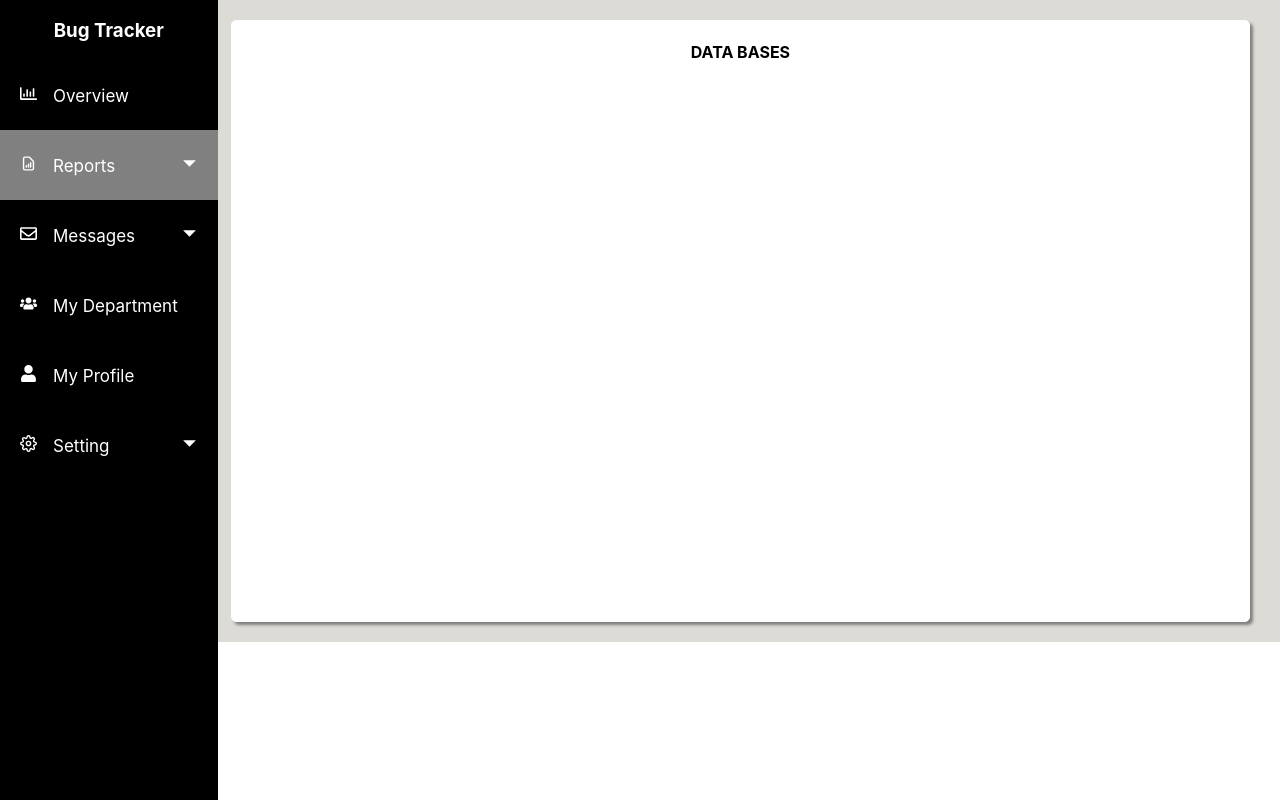
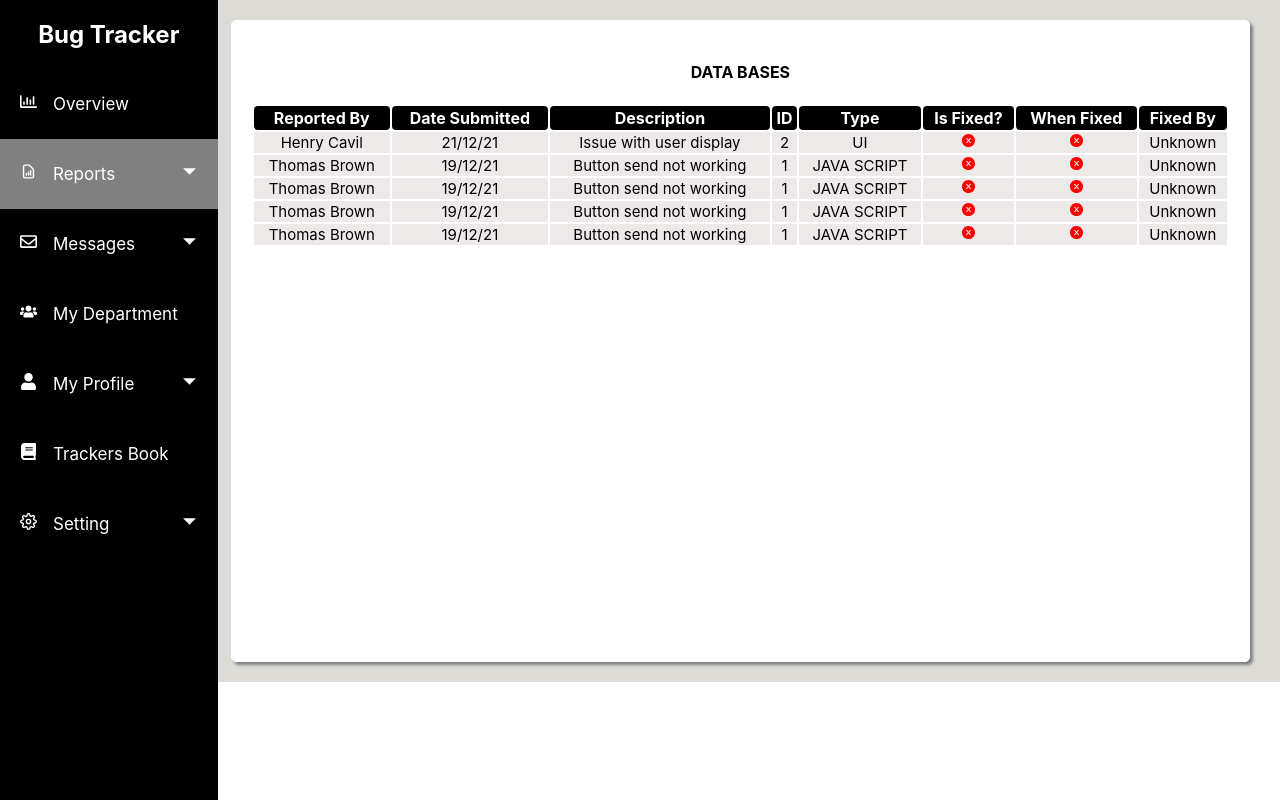
Before and after one commit to neriagoren/Trackit, a React (Create React App) app: page /reports/databases in a window 1280 px wide. Built offline with nearby package versions, Linux system fonts and the light colour scheme.

Commit message:
added Trackers Book.

```diff
--- a/src/App.css
+++ b/src/App.css
@@ -14,9 +14,11 @@
   border-radius: 5px;
   box-shadow: 3px 3px 3px grey;
   height:350px;
+  overflow-y: scroll;
 }
 
 .page {
+  padding: 20px;
   margin-left:17%;
   margin-right: 10px;
   background-color: white;
@@ -110,4 +112,5 @@ td {
 }
 
 table {
+  width: 100%;
 }
--- a/src/components/Boards/UnresolvedBugsBoard.js
+++ b/src/components/Boards/UnresolvedBugsBoard.js
@@ -39,6 +39,51 @@ function UnresolvedBugsBoard(pros) {
                     <td> <AiFillCloseCircle style={{color:"red"}}/> </td>
 
                 </tr>
+                <tr>
+                    <td>Thomas Brown</td>
+                    <td>19/12/21</td>
+                    <td>Button send not working</td>
+                    <td>1</td>
+                    <td>JAVA SCRIPT</td>
+                    <td> <AiFillCloseCircle style={{color:"red"}}/> </td>
+
+                </tr>
+                <tr>
+                    <td>Thomas Brown</td>
+                    <td>19/12/21</td>
+                    <td>Button send not working</td>
+                    <td>1</td>
+                    <td>JAVA SCRIPT</td>
+                    <td> <AiFillCloseCircle style={{color:"red"}}/> </td>
+
+                </tr>
+                <tr>
+                    <td>Thomas Brown</td>
+                    <td>19/12/21</td>
+                    <td>Button send not working</td>
+                    <td>1</td>
+                    <td>JAVA SCRIPT</td>
+                    <td> <AiFillCloseCircle style={{color:"red"}}/> </td>
+
+                </tr>
+                <tr>
+                    <td>Thomas Brown</td>
+                    <td>19/12/21</td>
+                    <td>Button send not working</td>
+                    <td>1</td>
+                    <td>JAVA SCRIPT</td>
+                    <td> <AiFillCloseCircle style={{color:"red"}}/> </td>
+
+                </tr>
+                <tr>
+                    <td>Thomas Brown</td>
+                    <td>19/12/21</td>
+                    <td>Button send not working</td>
+                    <td>1</td>
+                    <td>JAVA SCRIPT</td>
+                    <td> <AiFillCloseCircle style={{color:"red"}}/> </td>
+
+                </tr>
             </table>
         </div>
     )
--- a/src/components/Sidebar.js
+++ b/src/components/Sidebar.js
@@ -53,7 +53,7 @@ const Sidebar = () => {
             <SidebarNav >
 
                 <SidebarWrap >
-                    <h3 style={{color:"white"}}> Bug Tracker  </h3>
+                    <h2 style={{color:"white"}}> Bug Tracker  </h2>
                     {SidebarData.map((item, index) => {
                         return <SubMenu item={item} key={index}/>
                     })}
--- a/src/components/SidebarData.js
+++ b/src/components/SidebarData.js
@@ -7,7 +7,7 @@ import {
     FaRegChartBar,
     FaRegEnvelope,
     FaRegPaperPlane,
-    FaRegEnvelopeOpen, FaRegListAlt, FaBug, FaUsers
+    FaRegEnvelopeOpen, FaRegListAlt, FaBug, FaUsers, FaListUl, FaBook
 } from "react-icons/fa";
 
 import {GoTriangleDown, GoTriangleUp} from "react-icons/go";
@@ -74,6 +74,20 @@ export const SidebarData = [
         icon: <FaUser />,
         iconClosed: <GoTriangleDown />,
         iconOpened: <GoTriangleUp />,
+        subNav: [
+            {
+                title: "My Tasks",
+                path: "/profile/tasks",
+                icon: <FaListUl />
+            }
+        ]
+    },
+    {
+        title: "Trackers Book",
+        path: "/book",
+        icon: <FaBook />,
+        iconClosed: <GoTriangleDown />,
+        iconOpened: <GoTriangleUp />
     },
     {
         title: "Setting",
--- a/src/pages/Databases.js
+++ b/src/pages/Databases.js
@@ -1,4 +1,5 @@
 import React from "react";
+import {AiFillCloseCircle} from "react-icons/ai";
 
 
 class Databases extends React.Component {
@@ -11,6 +12,73 @@ class Databases extends React.Component {
         return (
             <div class={"page"}>
                 <h4> DATA BASES </h4>
+
+                <table>
+                    <tr>
+                        <th>Reported By</th>
+                        <th>Date Submitted</th>
+                        <th>Description</th>
+                        <th>ID</th>
+                        <th>Type</th>
+                        <th>Is Fixed?</th>
+                        <th>When Fixed</th>
+                        <th>Fixed By</th>
+                    </tr>
+                    <tr>
+                        <td>Henry Cavil</td>
+                        <td>21/12/21</td>
+                        <td>Issue with user display</td>
+                        <td>2</td>
+                        <td>UI</td>
+                        <td> <AiFillCloseCircle style={{color:"red"}}/> </td>
+                        <td> <AiFillCloseCircle style={{color:"red"}}/> </td>
+                        <td> Unknown </td>
+                    </tr>
+                    <tr>
+                        <td>Thomas Brown</td>
+                        <td>19/12/21</td>
+                        <td>Button send not working</td>
+                        <td>1</td>
+                        <td>JAVA SCRIPT</td>
+                        <td> <AiFillCloseCircle style={{color:"red"}}/> </td>
+                        <td> <AiFillCloseCircle style={{color:"red"}}/> </td>
+                        <td> Unknown </td>
+
+                    </tr>
+                    <tr>
+                        <td>Thomas Brown</td>
+                        <td>19/12/21</td>
+                        <td>Button send not working</td>
+                        <td>1</td>
+                        <td>JAVA SCRIPT</td>
+                        <td> <AiFillCloseCircle style={{color:"red"}}/> </td>
+                        <td> <AiFillCloseCircle style={{color:"red"}}/> </td>
+                        <td> Unknown </td>
+
+                    </tr>
+                    <tr>
+                        <td>Thomas Brown</td>
+                        <td>19/12/21</td>
+                        <td>Button send not working</td>
+                        <td>1</td>
+                        <td>JAVA SCRIPT</td>
+                        <td> <AiFillCloseCircle style={{color:"red"}}/> </td>
+                        <td> <AiFillCloseCircle style={{color:"red"}}/> </td>
+                        <td> Unknown </td>
+
+                    </tr>
+                    <tr>
+                        <td>Thomas Brown</td>
+                        <td>19/12/21</td>
+                        <td>Button send not working</td>
+                        <td>1</td>
+                        <td>JAVA SCRIPT</td>
+                        <td> <AiFillCloseCircle style={{color:"red"}}/> </td>
+                        <td> <AiFillCloseCircle style={{color:"red"}}/> </td>
+                        <td> Unknown </td>
+
+                    </tr>
+                </table>
             </div>
         );
     }
```
